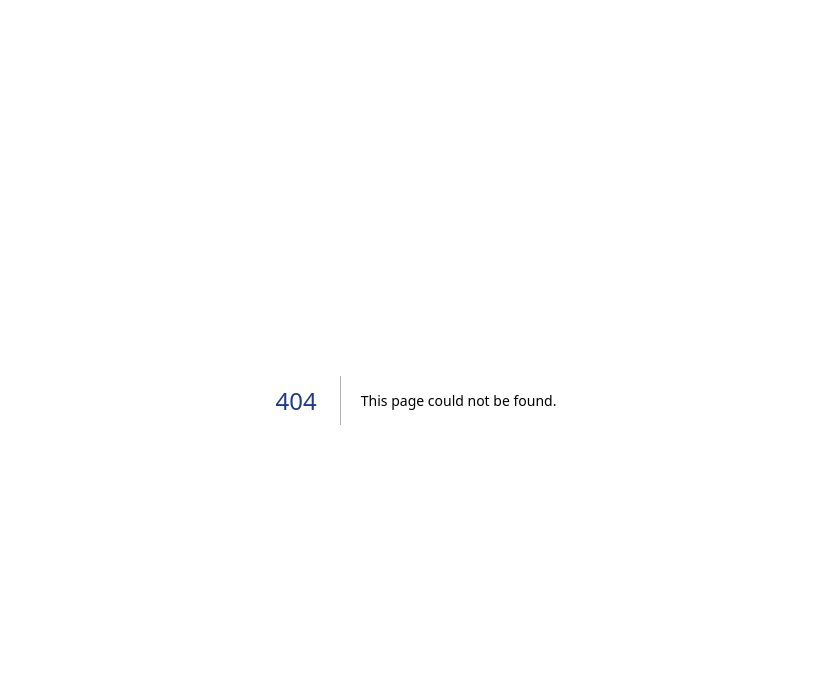
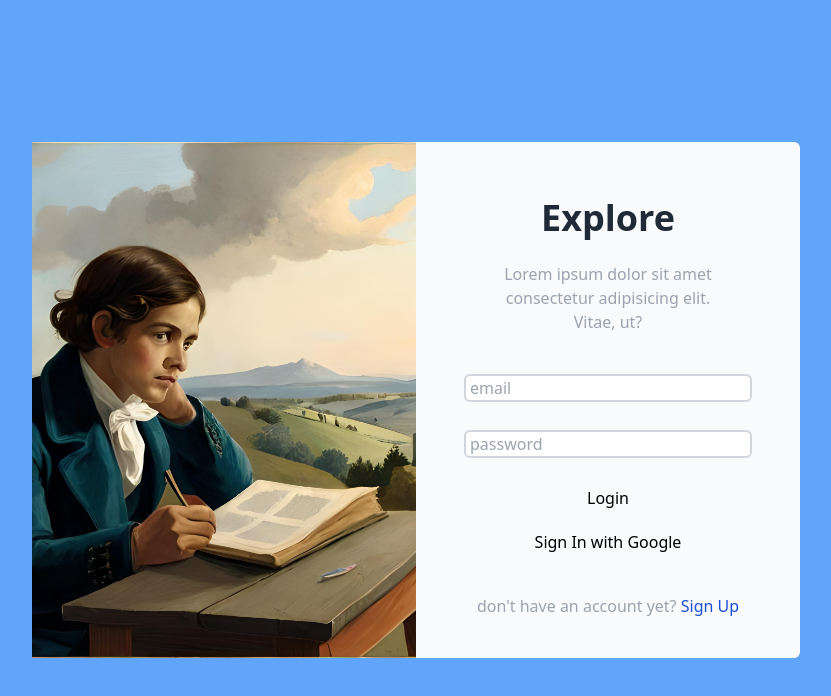
Before and after one commit to kemaltf/admin-lifeplanjournal, a Next.js app: page /login in a window 1280 px wide. Before the commit this address had no page. Shown: the top 696 px of the page, without its empty margins (224-1055 px from the left). Built offline with nearby package versions, Linux system fonts and the light colour scheme.

Commit message:
login panel

```diff
--- /dev/null
+++ b/src/components/organism/Layout/loginregisterlayout.tsx
@@ -0,0 +1,22 @@
+import React from "react";
+import styles from "../../../styles/Loginregisterlayout.module.css";
+type Props = {};
+
+const LoginRegisterLayout = ({ children }: Props) => {
+  return (
+    <>
+      <div className="flex h-screen bg-blue-400">
+        <div className="m-auto bg-slate-50 rounded-md w-3/5  grid lg:grid-cols-2">
+          <div className={styles.imgStyle}>
+            <div className={styles.backgroundImg}></div>
+          </div>
+          <div className="right flex flex-col justify-evenly ">
+            <div className="text-center py-10">{children}</div>
+          </div>
+        </div>
+      </div>
+    </>
+  );
+};
+
+export default LoginRegisterLayout;
--- /dev/null
+++ b/src/pages/login.tsx
@@ -0,0 +1,43 @@
+import LoginRegisterLayout from "@/components/organism/Layout/loginregisterlayout";
+import Head from "next/head";
+import Link from "next/link";
+
+type Props = {};
+
+const Login = (props: Props) => {
+  return (
+    <LoginRegisterLayout>
+      <Head>
+        <title>Login</title>
+      </Head>
+      <section className="w-3/4 mx-auto flex flex-col gap-10">
+        <div className="title">
+          <h1 className="text-gray-800 text-4xl font-bold py-4">Explore</h1>
+          <p className="w-3/4 mx-auto text-gray-400">Lorem ipsum dolor sit amet consectetur adipisicing elit. Vitae, ut?</p>
+        </div>
+        <form className="flex flex-col gap-5">
+          <div className="input-group">
+            <input type="email" name="email" placeholder="email"></input>
+          </div>
+          <div className="input-group">
+            <input type="password" name="password" placeholder="password"></input>
+          </div>
+          <div className="input-button">
+            <button type="submit">Login</button>
+          </div>
+          <div className="input-button">
+            <button type="submit">Sign In with Google</button>
+          </div>
+        </form>
+        <p className="text-center text-gray-400">
+          {`don't have an account yet? `}
+          <Link href={"/register"} className="text-blue-700">
+            Sign Up
+          </Link>
+        </p>
+      </section>
+    </LoginRegisterLayout>
+  );
+};
+
+export default Login;
--- /dev/null
+++ b/src/styles/Loginregisterlayout.module.css
@@ -0,0 +1,17 @@
+.imgStyle {
+  @apply bg-gradient-to-r from-blue-50 to-indigo-50;
+  position: relative;
+  overflow: hidden;
+}
+.backgroundImg {
+  background: url("/assets/children-think.jpg") no-repeat;
+  position: absolute;
+  bottom: 0;
+  left: 0;
+  right: 0;
+  top: 0;
+  width: 100%;
+  height: 100%;
+  background-size: cover;
+  background-position: 45% 0;
+}
```
Also changed, not shown: public/assets/children-think.jpg (added).
